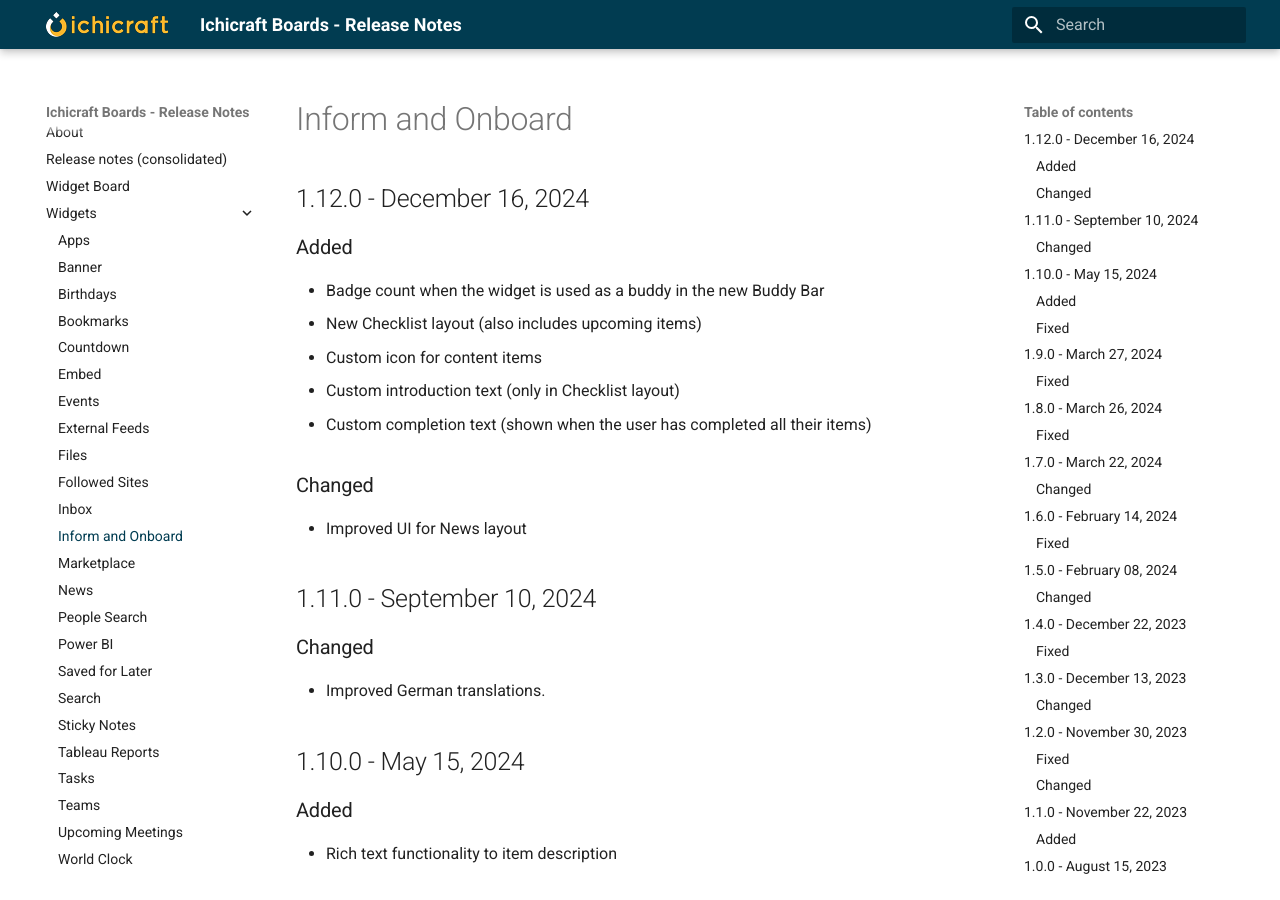
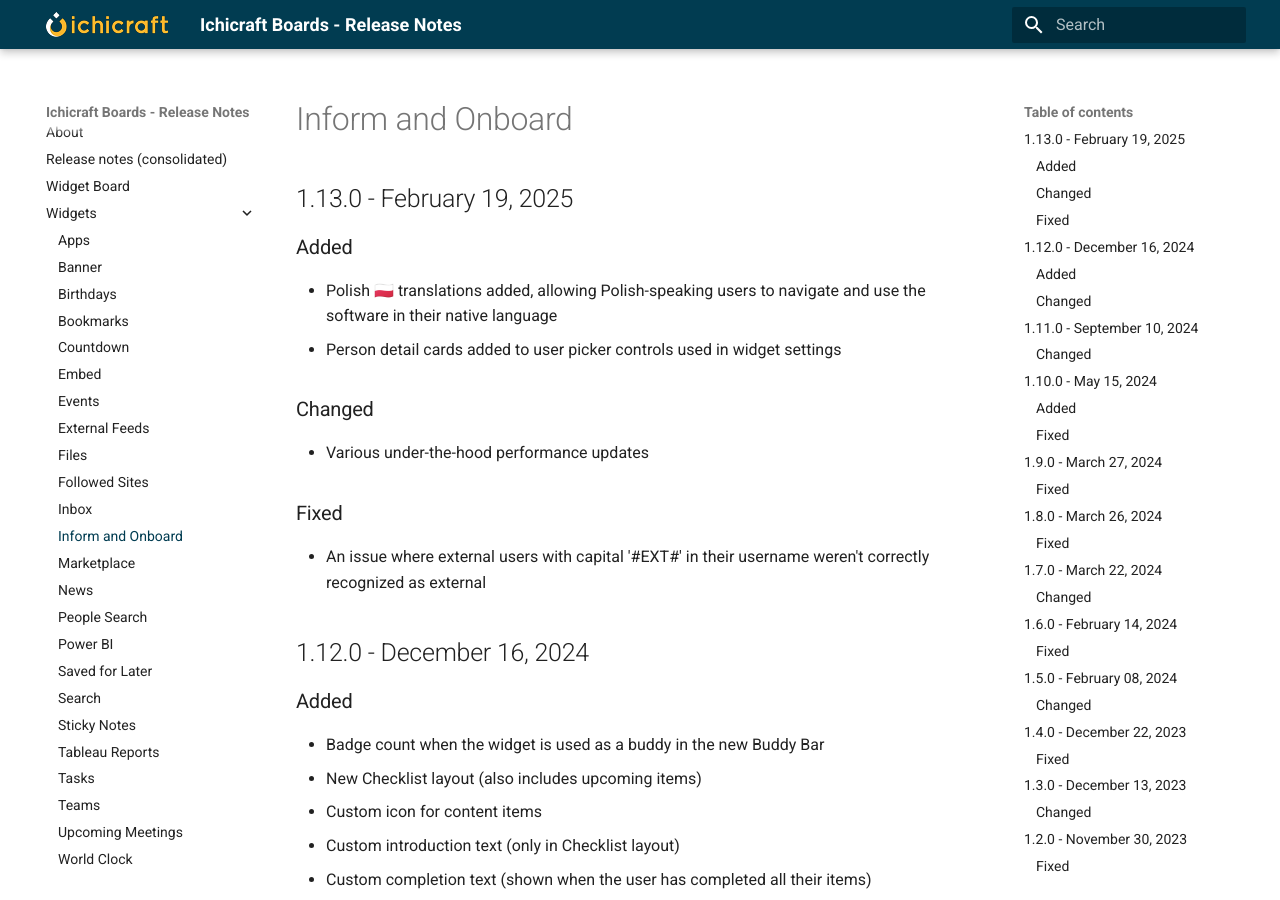
Before and after one commit to ichicraft/widgets-docs, an MkDocs documentation site: the page built from docs/Widgets/Inform and Onboard.md, in a window 1280 px wide and 900 px high. Built offline with MkDocs 1.6.1 and Material for MkDocs 9.7.7, drawn with Linux system fonts in a browser that asks for light colours.

```diff
--- a/docs/Widgets/Inform and Onboard.md
+++ b/docs/Widgets/Inform and Onboard.md
@@ -1,3 +1,15 @@
+## 1.13.0 - February 19, 2025
+
+### Added
+- Polish 🇵🇱 translations added, allowing Polish-speaking users to navigate and use the software in their native language
+- Person detail cards added to user picker controls used in widget settings
+
+### Changed
+- Various under-the-hood performance updates
+
+### Fixed
+- An issue where external users with capital &#x27;#EXT#&#x27; in their username weren&#x27;t correctly recognized as external
+
 ## 1.12.0 - December 16, 2024
 
 ### Added
```
Also changed, not shown: docs/Release-notes-(consolidated).md (+12 -0 lines).
